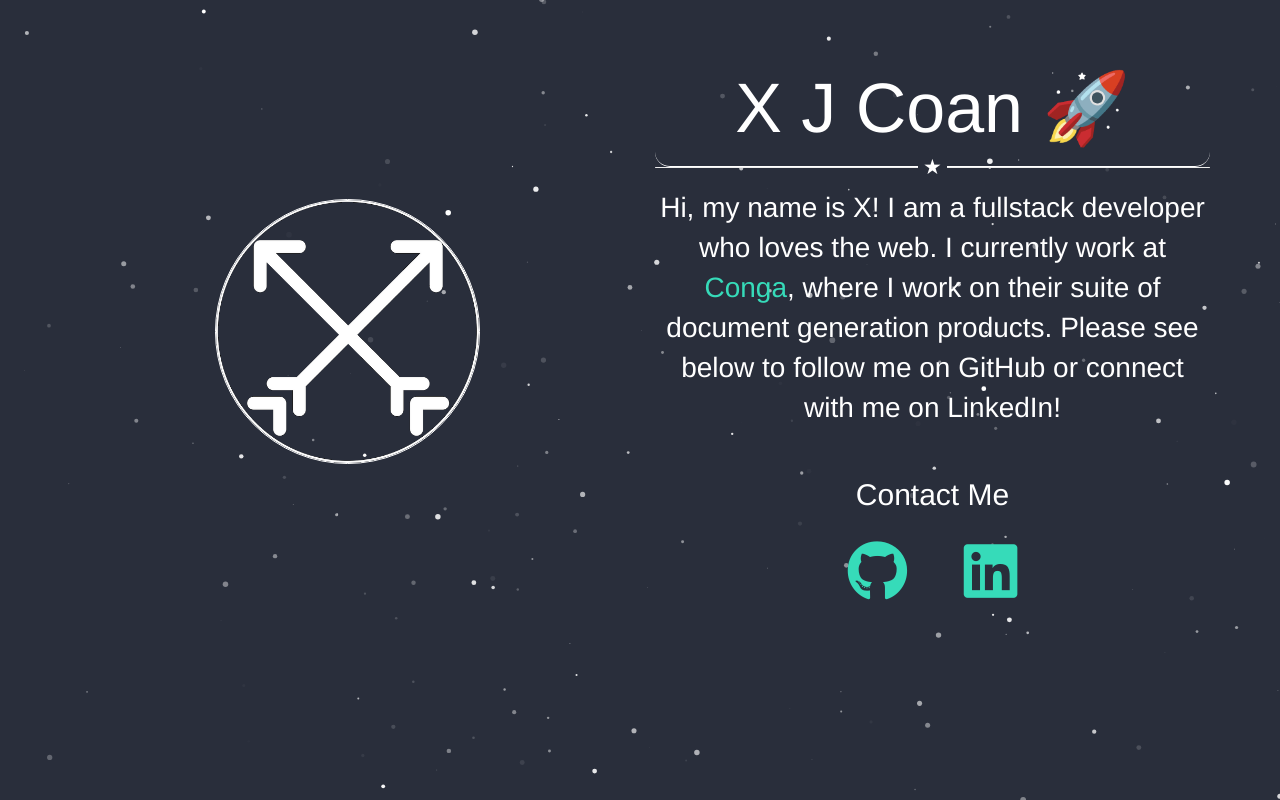
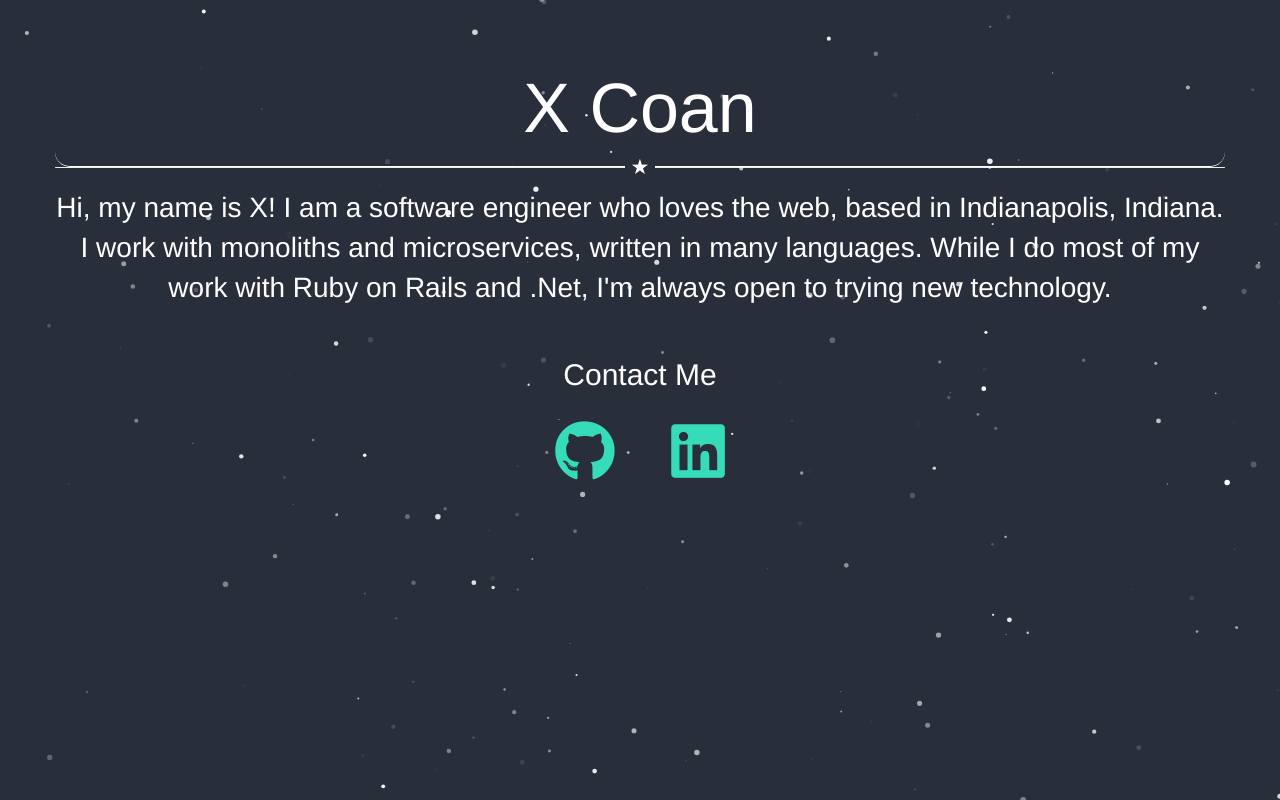
Before and after one commit to xjcoan/xjcoan.github.io, a plain HTML site: page index.html in a window 1280 px wide. Drawn offline with nearby package versions, Linux system fonts and the light colour scheme.

Commit message:
mid 2020 - part 1

```diff
--- a/index.html
+++ b/index.html
@@ -3,16 +3,15 @@
   <head>
     <meta name="viewport" content="width=device-width, initial-scale=1.0">
     <title>X J. Coan</title>
-    <meta name="description" content="X J's Personal Website">
+    <meta name="description" content="X Coan's Personal Website">
     <meta name="keywords" content="HTML,CSS,JavaScript,Developer">
-    <meta name="author" content="X J. Coan">
+    <meta name="author" content="X Coan, @xjcoan">
     <script src="https://ajax.googleapis.com/ajax/libs/jquery/1.12.4/jquery.min.js"></script>
     <link rel="stylesheet" type="text/css" href="sitestyle.css" />
     <link rel="stylesheet" href="https://maxcdn.bootstrapcdn.com/bootstrap/3.3.7/css/bootstrap.min.css"
     integrity="sha384-BVYiiSIFeK1dGmJRAkycuHAHRg32OmUcww7on3RYdg4Va+PmSTsz/K68vbdEjh4u" crossorigin="anonymous">
     <script src="https://maxcdn.bootstrapcdn.com/bootstrap/3.3.7/js/bootstrap.min.js"></script>
     <link rel="stylesheet" href="https://use.fontawesome.com/releases/v5.7.1/css/all.css" integrity="sha384-fnmOCqbTlWIlj8LyTjo7mOUStjsKC4pOpQbqyi7RrhN7udi9RwhKkMHpvLbHG9Sr" crossorigin="anonymous">
-    <link rel="icon" type="image/png" href="images/arrow-logo.png" />
   </head>
 
   <body class="body">
@@ -20,16 +19,13 @@
 
     <div class="container main" id="main">
       <div class="row vertical-align">
-        <div class="col-sm-6">
-          <img src="images/whitelogo.png" id="me" />
-        </div>
-        <div class="col-sm-6">
-          <h1 class="header">X J Coan 🚀</h1>
+        <div class="">
+          <h1 class="header">X Coan</h1>
           <hr />
           <p class="mainContent">
-            Hi, my name is X!  I am a fullstack developer who loves the web.
-            I currently work at <a href="https://conga.com">Conga</a>, where I work on their suite of document
-            generation products. Please see below to follow me on GitHub or connect with me on LinkedIn!
+            Hi, my name is X! I am a software engineer who loves the web, based in Indianapolis, Indiana.
+            <br/> I work with monoliths and microservices, written in many languages.
+            While I do most of my work with Ruby on Rails and .Net, I'm always open to trying new technology.
           </p>
           <br />
           <h2>Contact Me</h2>
```
Also changed, not shown: images/arrow-logo.png (deleted), images/whitelogo.png (deleted).
